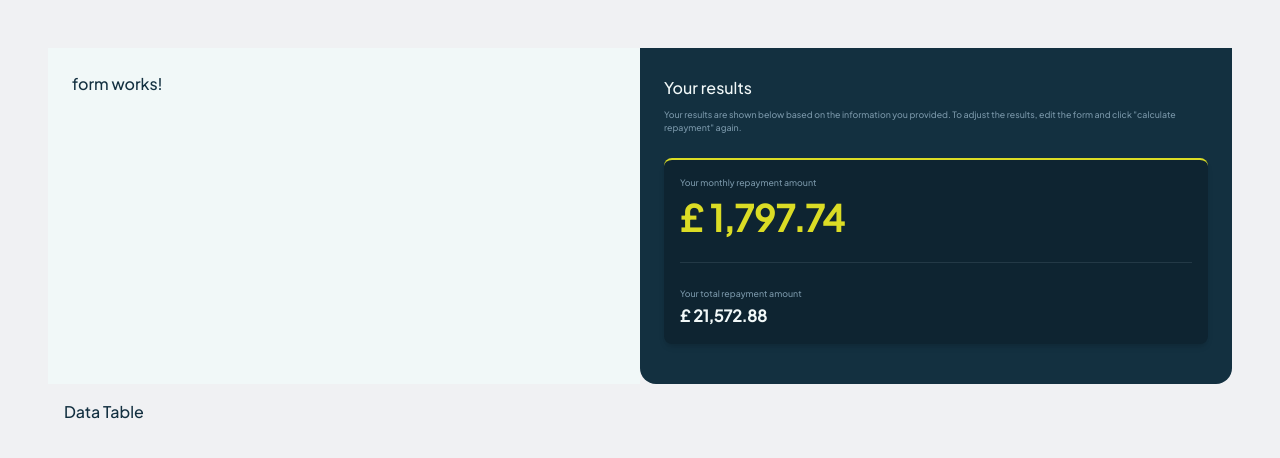
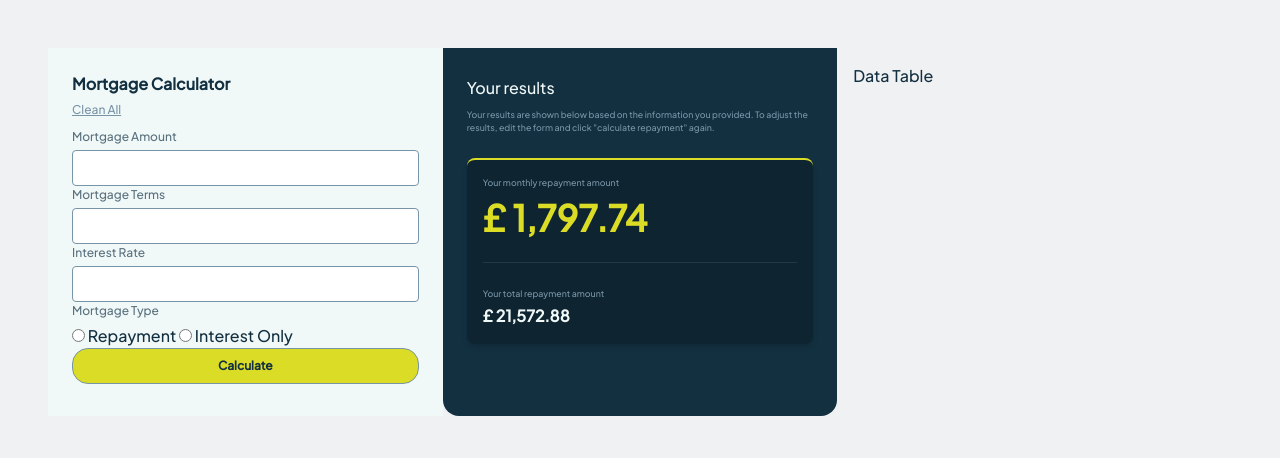
Before and after one commit to TheJordach/mortgage-calculator-v2, an Angular app: page / in a window 1280 px wide. Shown: the top 458 px of the page. Built offline with nearby package versions, Linux system fonts and the light colour scheme.

Commit message:
styling calculator form

```diff
--- a/src/app/calculator/form/form.component.html
+++ b/src/app/calculator/form/form.component.html
@@ -1 +1,47 @@
-<p>form works!</p>
+<p class="text-md text-challenge-blue-dark font-bold">Mortgage Calculator</p>
+<a (click)="clearForm()"
+  href="#" class="text-[0.75rem] cursor-pointer hover:text-challenge-blue-dark underline text-challenge-gray-clear"
+  >Clean All</a>
+<form #form class="py-2">
+  <p class="text-challenge-gray-dark  text-[0.75rem] mb-1">Mortgage Amount</p>
+   <input
+      class="w-full px-8 h-9 z-0 rounded font-bold border border-challenge-gray-clear text-[0.75rem] text-challenge-blue-dark"
+
+      type="number"
+      name="loanAmount">
+
+  <p class="text-challenge-gray-dark  text-[0.75rem] mb-1">Mortgage Terms</p>
+  <input
+    class="w-full px-8 h-9 z-0 rounded font-bold border border-challenge-gray-clear text-[0.75rem] text-challenge-blue-dark"
+    type="number"
+    name="loanAmount">
+
+  <p class="text-challenge-gray-dark  text-[0.75rem] mb-1">Interest Rate</p>
+  <input
+    class="w-full px-8 h-9 z-0 rounded font-bold border border-challenge-gray-clear text-[0.75rem] text-challenge-blue-dark"
+    type="number"
+    name="loanAmount">
+
+ <div >
+  <p class="text-challenge-gray-dark  text-[0.75rem] mb-1"> Mortgage Type</p>
+  <label>
+  <input
+    class=""
+    type="radio"
+    name="loanAmount"> Repayment
+     </label>
+  <label>
+  <input
+    class=" "
+    type="radio"
+    name="loanAmount"> Interest Only </label>
+ </div>
+
+  <button
+    class="bg-challenge-indigo w-full px-8 h-9 z-0 rounded-2xl font-bold border border-challenge-gray-clear text-[0.75rem] text-challenge-blue-dark"
+    type="submit"
+    name="loanAmount">
+
+    Calculate
+  </button>
+</form>
--- a/src/app/calculator/form/form.component.ts
+++ b/src/app/calculator/form/form.component.ts
@@ -1,10 +1,14 @@
-import { Component } from '@angular/core';
+import { Component } from '@angular/core'
 
 @Component({
-  selector: 'app-form',
-  templateUrl: './form.component.html',
-  styleUrl: './form.component.scss'
+    selector: 'app-form',
+    templateUrl: './form.component.html',
+    styleUrl: './form.component.scss',
 })
 export class FormComponent {
+    constructor() {}
 
+    clearForm() {
+        console.log('please write logic to clear form')
+    }
 }
--- a/src/app/calculator/home/home.component.html
+++ b/src/app/calculator/home/home.component.html
@@ -1,4 +1,4 @@
-<main class="p-12 grid grid-cols-1 gap-0 lg:grid-cols-2">
+<main class="p-12 grid grid-cols-1 gap-0 lg:grid-cols-3">
 
   <div class="bg-challenge-white p-6 text-challenge-blue-dark">
     <app-form></app-form>
--- a/tailwind.config.js
+++ b/tailwind.config.js
@@ -27,6 +27,7 @@ module.exports = {
                 'challenge-yellow-clear': 'rgba(250, 250, 224, 1.00)',
                 'challenge-blue-dark': 'rgba(19, 48, 64, 1.00)',
                 'challenge-blue-super-dark': 'rgba(14, 36, 49, 1.00)',
+                'challenge-blue-input': 'rgba(227, 244, 254, 1.00)',
                 'custom-gray': 'rgba(144, 156, 194, 1.00)',
                 'custom-blue': 'rgba(8, 72, 135, 1.00)',
                 'custom-orange': 'rgba(245, 138, 7, 1.00)',
```
Also changed, not shown: 1 other file (tests, documents, lock files or other folders).
